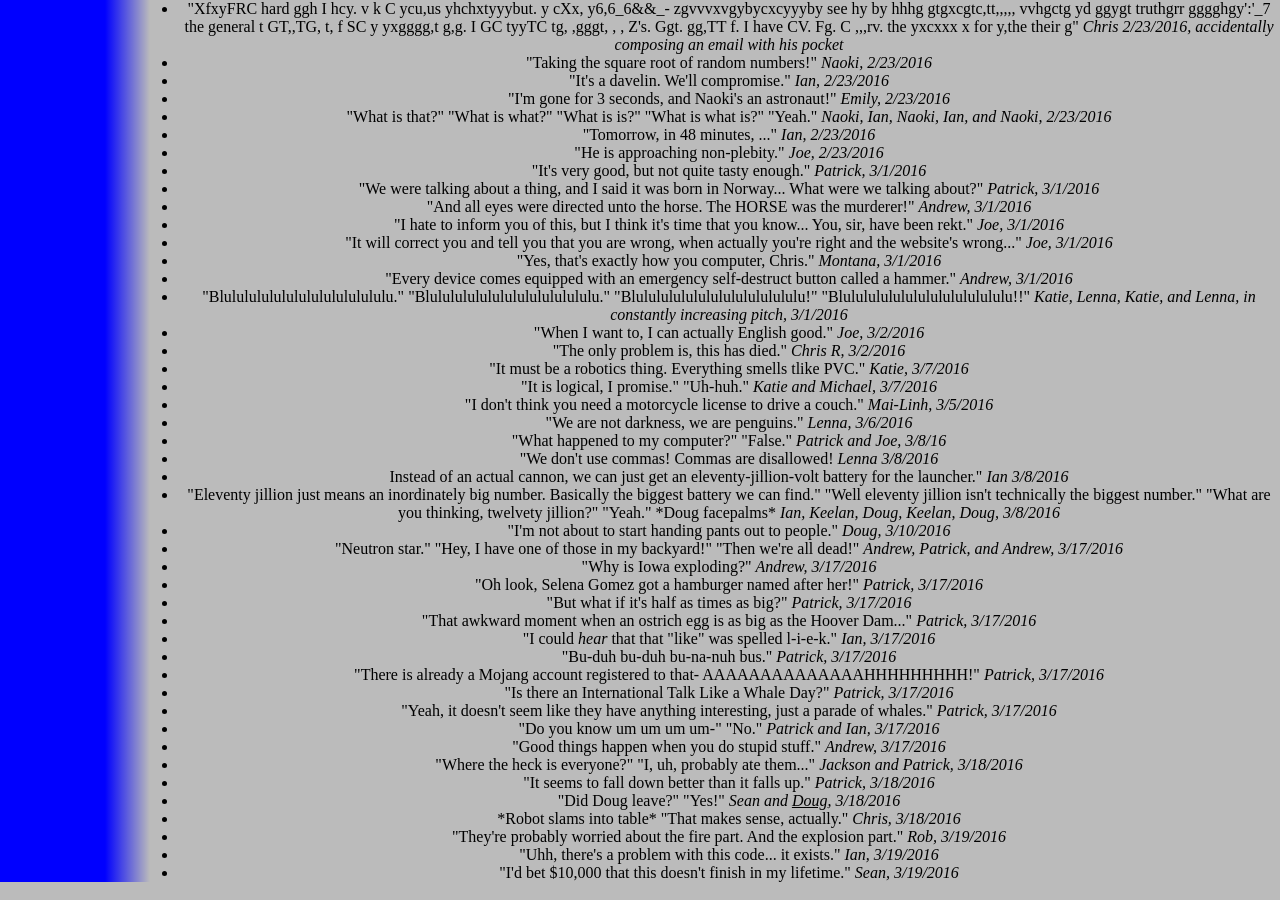
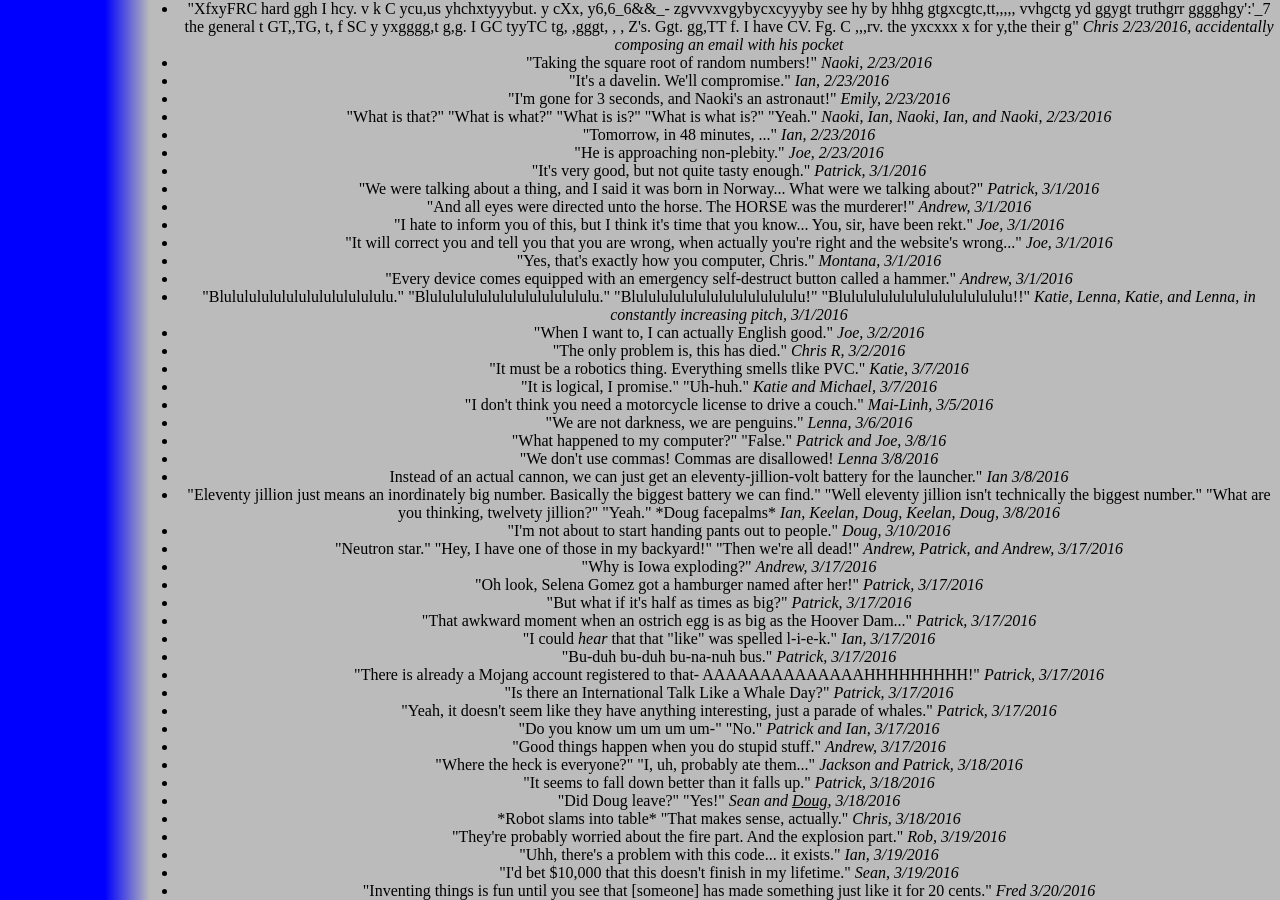
Before and after one commit to katiebugmoon/FRC4131.github.io, a Jekyll site: the page built from media/2016/quotes.html, in a window 1280 px wide and 900 px high, scrolled down 1618 px. Built offline with Jekyll 4.4.1, drawn with Linux system fonts in a browser that asks for light colours; nearby versions of some CDN libraries.

Commit message:
Update quotes.html

```diff
--- a/media/2016/quotes.html
+++ b/media/2016/quotes.html
@@ -132,4 +132,5 @@ title: Build Season 2016 Quotes
 	<li>"They're probably worried about the fire part. And the explosion part." <i>Rob, 3/19/2016</i></li>
 	<li>"Uhh, there's a problem with this code... it exists." <i>Ian, 3/19/2016</i></li>
 	<li>"I'd bet $10,000 that this doesn't finish in my lifetime." <i>Sean, 3/19/2016</i></li>
+	<li>"Inventing things is fun until you see that [someone] has made something just like it for 20 cents." <i>Fred 3/20/2016</i></li>
 </ul><center>
```
